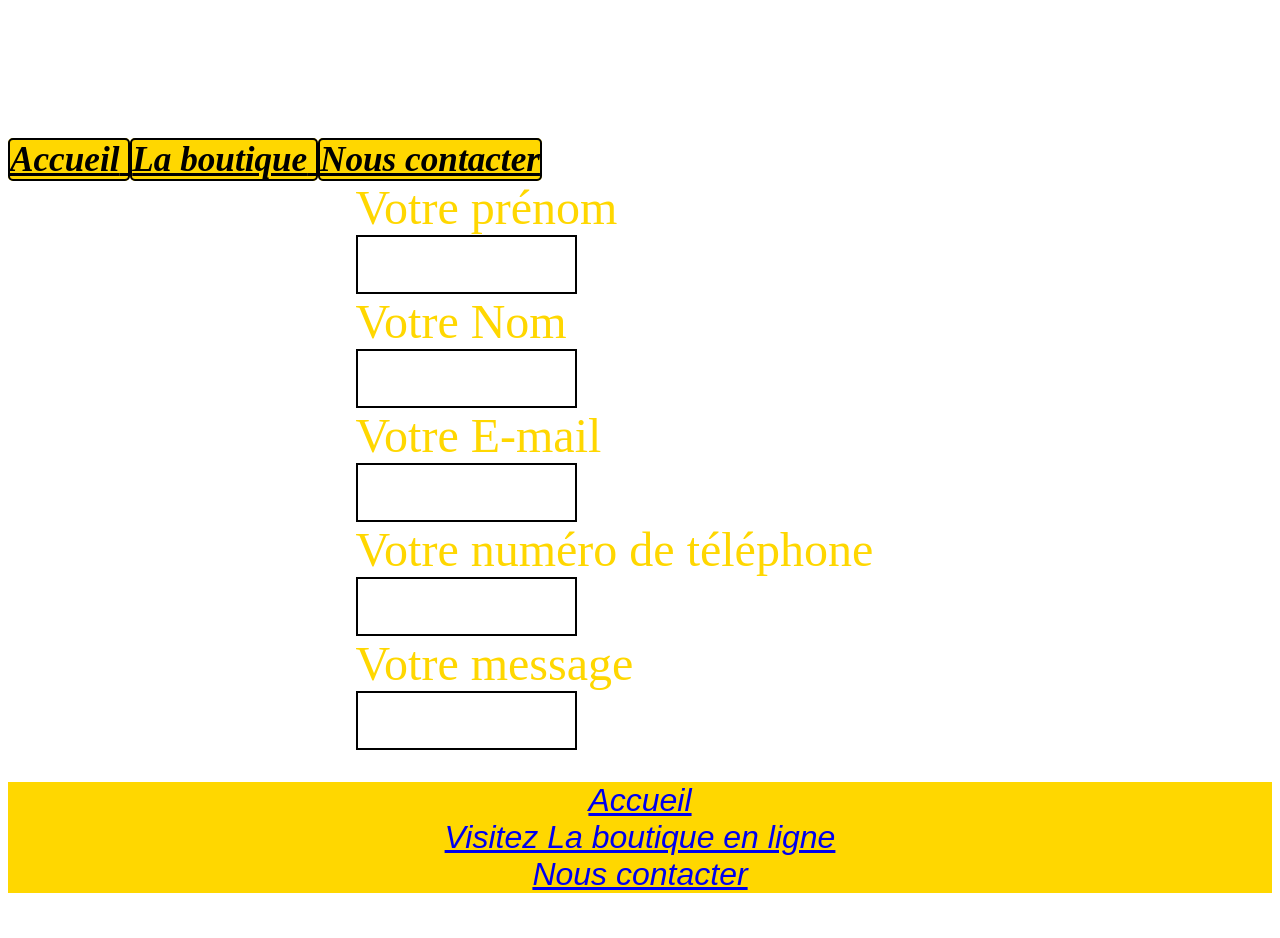
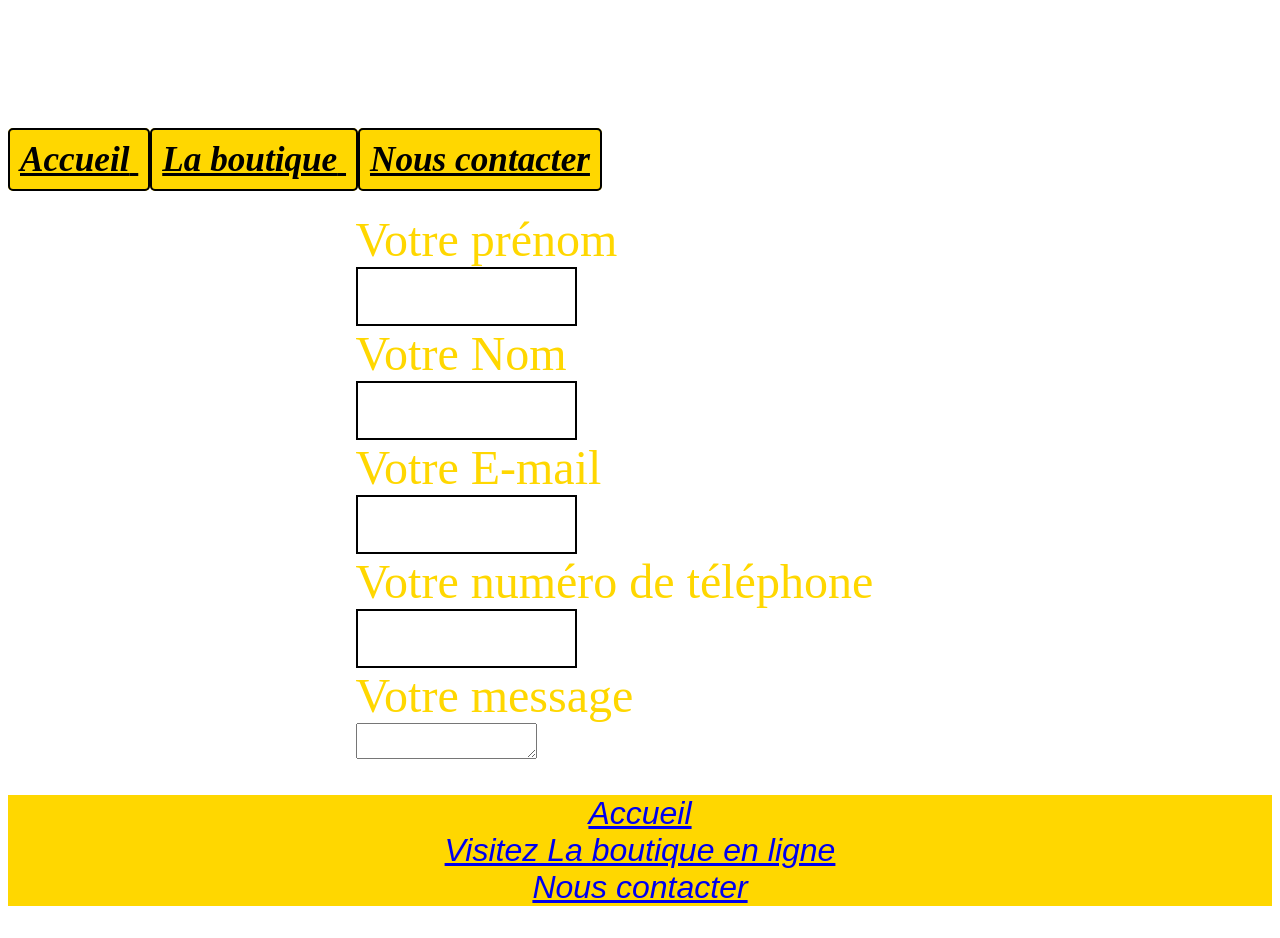
Before and after one commit to tbessard/Les-ruchers-du-Mont-M-zenc, a plain HTML site: page Page3.html in a window 1280 px wide. Shown: the part 320-1258 px from the top of the page. Drawn offline with Linux system fonts and the light colour scheme.

Commit message:
Add files via upload

```diff
--- a/Page3.html
+++ b/Page3.html
@@ -14,6 +14,7 @@
         <a class="menu1" href="Index.html">  <strong>Accueil</strong> </a>
         <a class="menu2" href="Page2.html">  <strong>La boutique</strong> </a>
         <a class="menu3" href="Page3.html"> <strong>Nous contacter</strong> </a>
+        <p></p>
        </nav>
 
        <main>
@@ -27,7 +28,7 @@
             <label for="telephone">Votre numéro de téléphone</label><br>
             <input type="tel" name="telephone" id="telephone"> <br>
             <Label for="message">Votre message</Label><br>
-            <input type="text" name="message" id="message"> <br>
+            <textarea name="message" id="message" maxlength="300" ></textarea><br>
         </form>
        </main>
 
--- a/style.css
+++ b/style.css
@@ -61,6 +61,7 @@ img{
     text-align: center;
     border-color: black;
     border: 2px solid black;
+    padding: 10px;
 }
 a:hover{
     color: red;
@@ -97,5 +98,4 @@ input{
 label{
     color: gold;
     font-size: 3em;
-
 }
```
